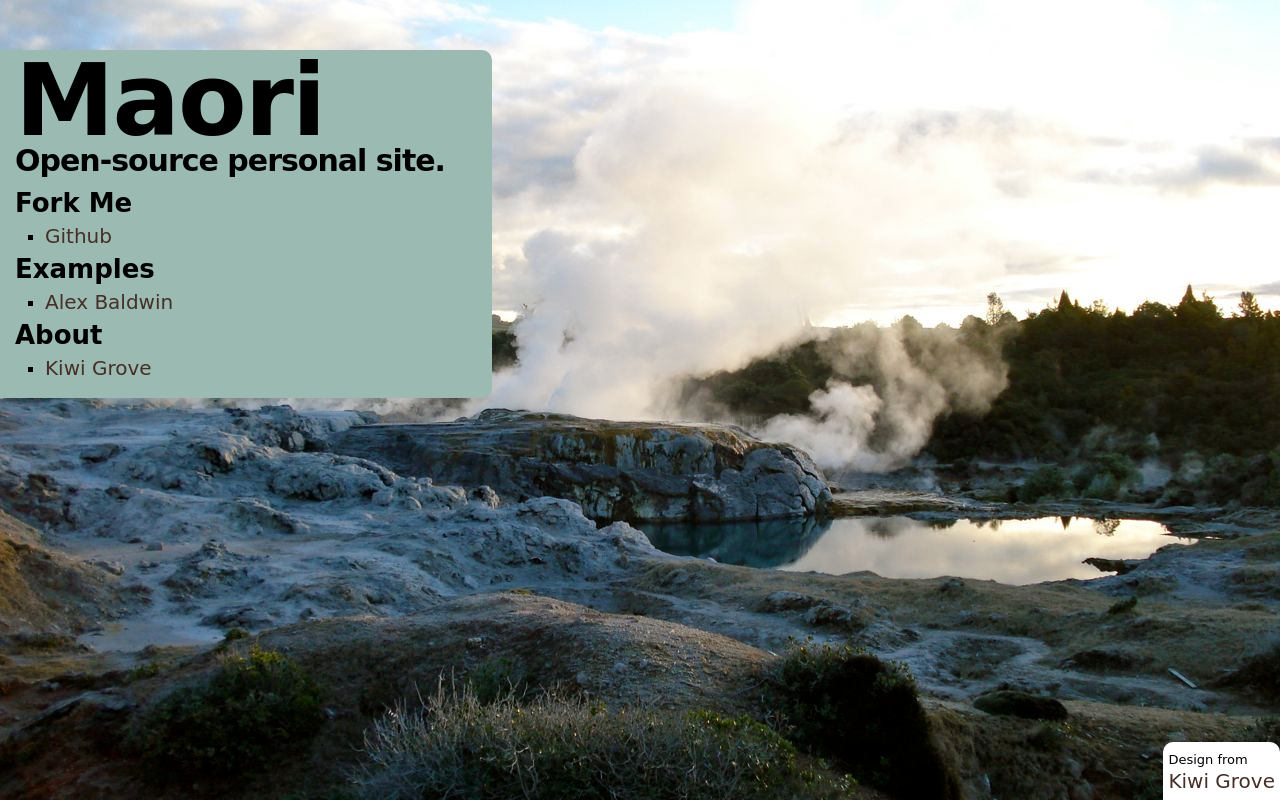
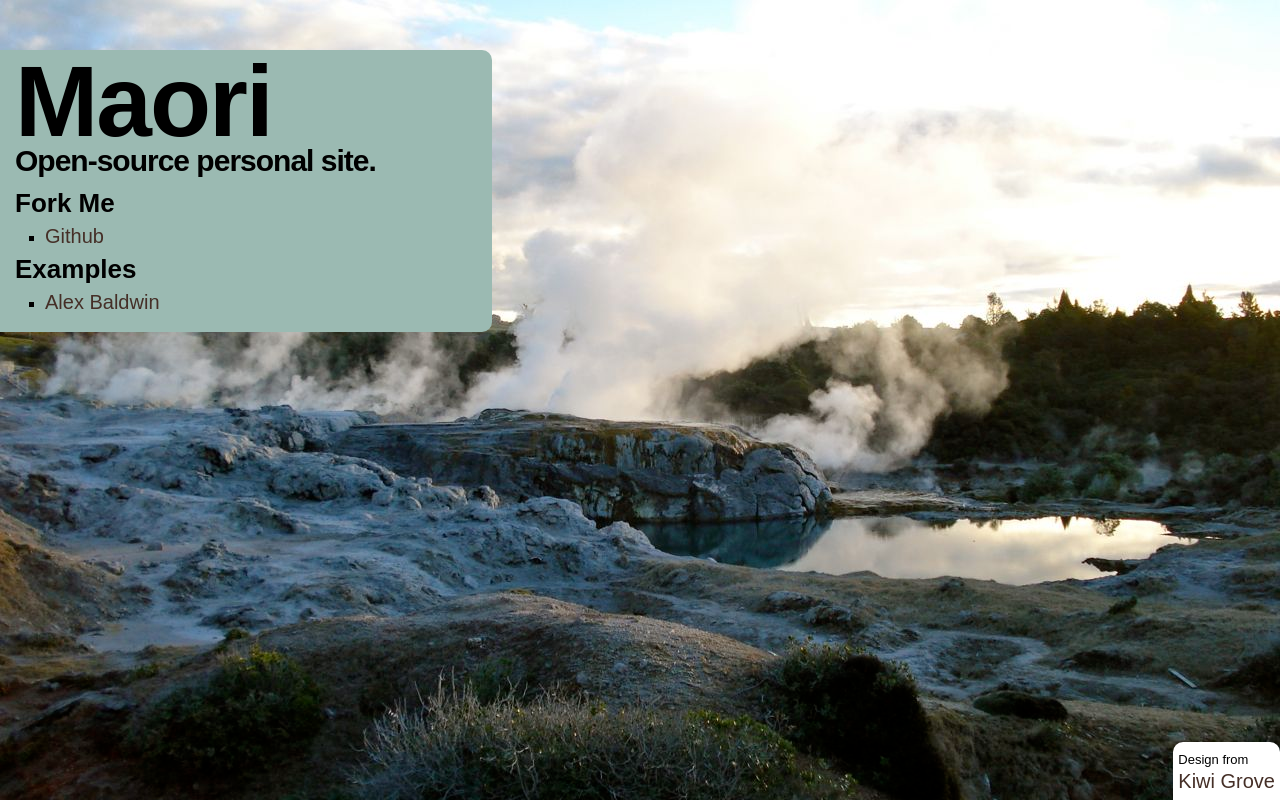
Before and after one commit to adamstrickland/maori, a plain HTML site: page index.html in a window 1280 px wide. Drawn offline with Linux system fonts and the light colour scheme.

Commit message:
cleaned up

```diff
--- a/custom.css
+++ b/custom.css
@@ -1,5 +1,5 @@
 body{
-font-family: "ff-providence-sans-web-pro-1","ff-providence-sans-web-pro-2",cursive;
+font-family: "ff-providence-sans-web-pro-1","ff-providence-sans-web-pro-2",sans-serif;
 }
 
 #content{
--- a/index.html
+++ b/index.html
@@ -31,11 +31,6 @@
 			<ul>
 				<li><a href="http://al.exbaldwin.com" title="Alex Baldwin">Alex Baldwin</a></li>
 			</ul>
-
-			<h3>About</h3>
-			<ul>
-				<li><a href="http://kiwigrove.com/maori" title="Kiwi Grove">Kiwi Grove</a></li>
-			</ul>
 		</section>
 
 		<footer>
```
Also changed, not shown: 1 other file.
